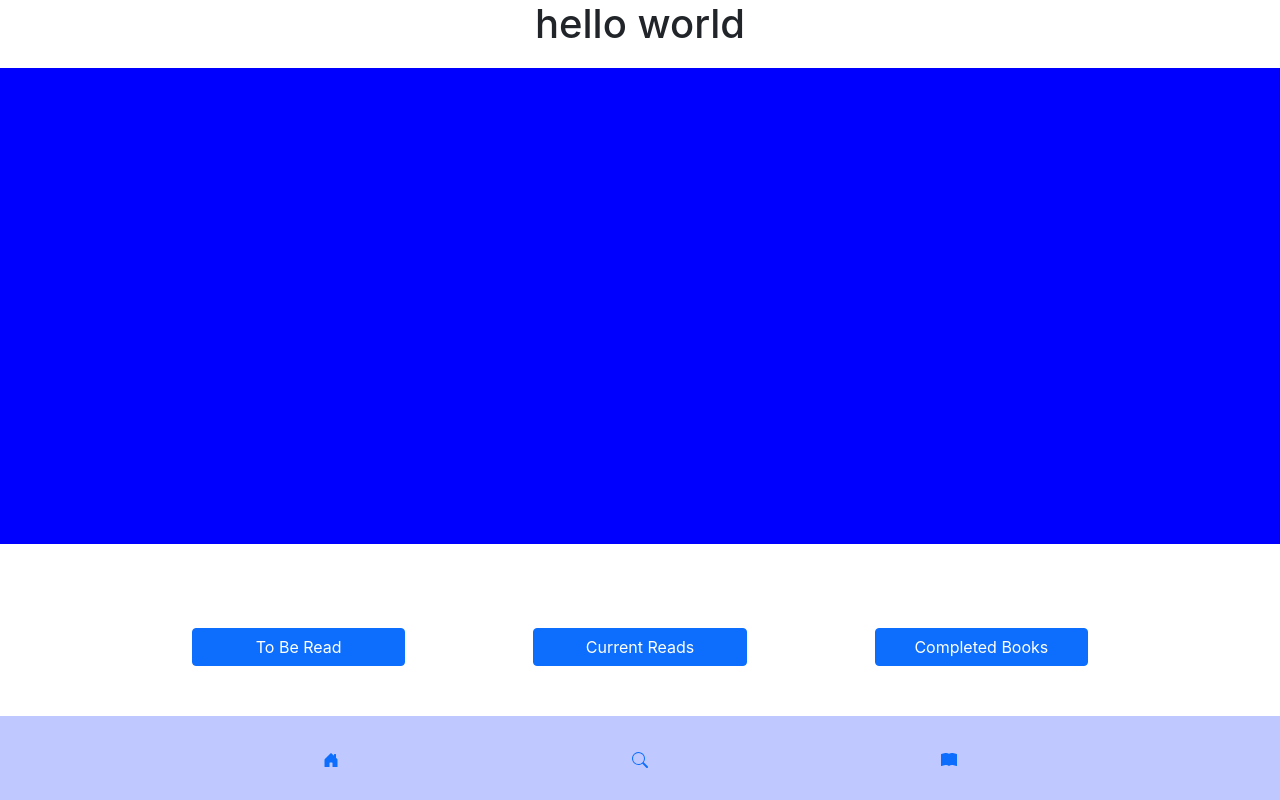
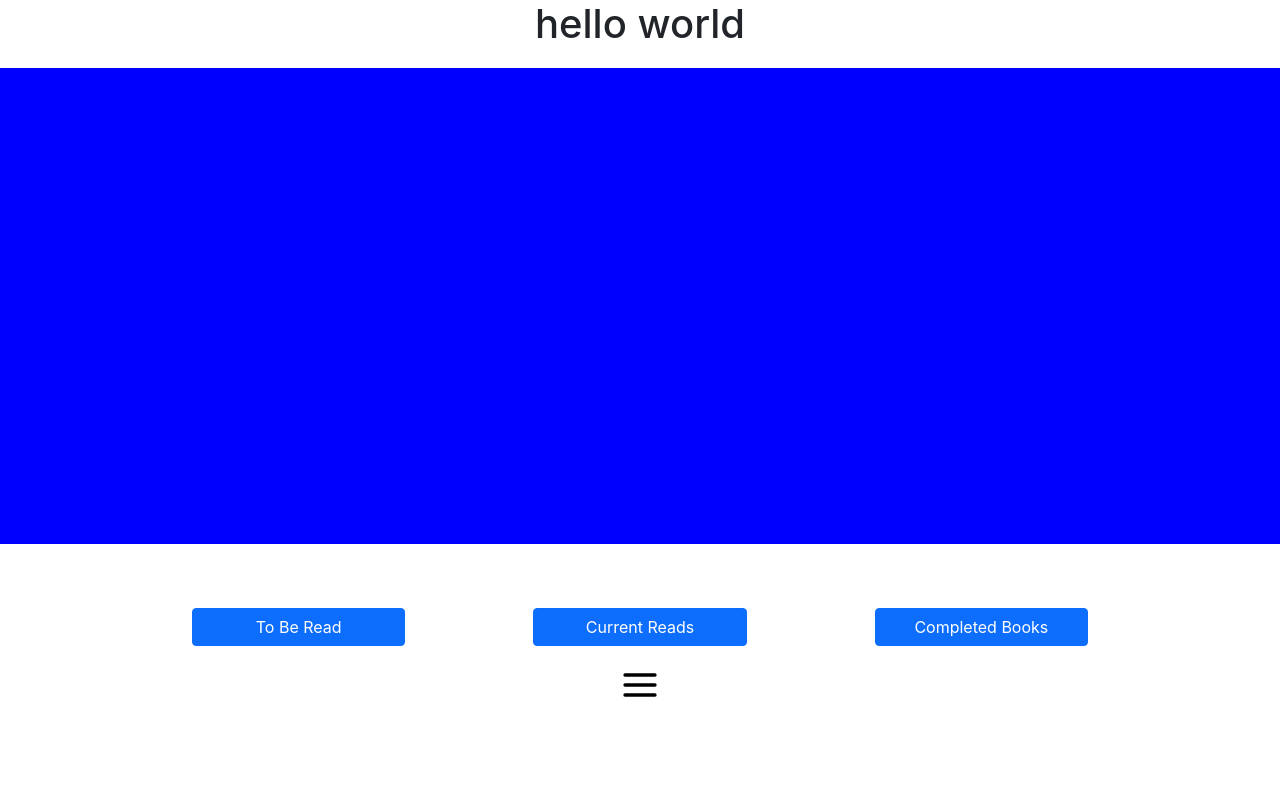
Before and after one commit to partyzl/bookstack, a React (Create React App) app in the folder client/: page / in a window 1280 px wide. Built offline with nearby package versions, Linux system fonts and the light colour scheme.

Commit message:
navbar not fully responsive yet, still working on this for desktop and going to remove the hamburger button from mboile

```diff
--- a/client/package.json
+++ b/client/package.json
@@ -8,6 +8,7 @@
     "@testing-library/user-event": "^12.8.3",
     "react": "^17.0.2",
     "react-dom": "^17.0.2",
+    "react-icons": "^4.3.1",
     "react-router-dom": "^5.3.0",
     "react-scripts": "4.0.3",
     "react-slick": "^0.28.1",
--- a/client/src/components/SimpleSlider/styles.css
+++ b/client/src/components/SimpleSlider/styles.css
@@ -1,6 +1,6 @@
 .slider {
   margin-top: 20px;
-  margin-bottom: 20px;
+  margin-bottom: 20x;
   max-width: 100vw;
   background-color: blue;
 }
--- a/client/src/layout/Nav/index.js
+++ b/client/src/layout/Nav/index.js
@@ -1,11 +1,33 @@
-import React from "react";
+import React, { useState } from "react";
 import { NavLink } from "react-router-dom";
+import { MdClose } from "react-icons/md"
+import { FiMenu } from "react-icons/fi"
 import "./styles.css";
+
 const Nav = () => {
+  const [navbarOpen, setNavbarOpen] = useState(false)
+
+  const handleToggle = () => {
+    setNavbarOpen(!navbarOpen)
+  }
+
+  const closeMenu = () => {
+    setNavbarOpen(false)
+  }
+
   return (
     <div>
       <nav className="navbar fixed-bottom navbar-light">
-        <NavLink to="/home" activeClassName="current">
+
+      <button onClick={handleToggle} className="hamburger-button">
+        {navbarOpen ? (
+          <MdClose style={{ color: "black", width: "40px", height: "40px" }} />
+        ) : (
+          <FiMenu style={{ color: "black", width: "40px", height: "40px" }} />
+        )}
+      </button>
+
+        <NavLink to="/home" activeClassName="current" className={`menuNav ${navbarOpen ? " showMenu" : ""}`} onClick={() => closeMenu()} exact>
           <svg
 
             xmlns="http://www.w3.org/2000/svg"
@@ -17,8 +39,10 @@ const Nav = () => {
           >
             <path d="M6.5 14.5v-3.505c0-.245.25-.495.5-.495h2c.25 0 .5.25.5.5v3.5a.5.5 0 0 0 .5.5h4a.5.5 0 0 0 .5-.5v-7a.5.5 0 0 0-.146-.354L13 5.793V2.5a.5.5 0 0 0-.5-.5h-1a.5.5 0 0 0-.5.5v1.293L8.354 1.146a.5.5 0 0 0-.708 0l-6 6A.5.5 0 0 0 1.5 7.5v7a.5.5 0 0 0 .5.5h4a.5.5 0 0 0 .5-.5z" />
           </svg>
+          <h4 className="nav-text">Home</h4>
         </NavLink>
-        <NavLink to="/search" activeClassName="current">
+
+        <NavLink to="/search" activeClassName="current" className={`menuNav ${navbarOpen ? " showMenu" : ""}`} onClick={() => closeMenu()} exact>
           <svg
             xmlns="http://www.w3.org/2000/svg"
             width="16"
@@ -29,8 +53,10 @@ const Nav = () => {
           >
             <path d="M11.742 10.344a6.5 6.5 0 1 0-1.397 1.398h-.001c.03.04.062.078.098.115l3.85 3.85a1 1 0 0 0 1.415-1.414l-3.85-3.85a1.007 1.007 0 0 0-.115-.1zM12 6.5a5.5 5.5 0 1 1-11 0 5.5 5.5 0 0 1 11 0z" />
           </svg>
+          <h4 className="nav-text">Search</h4>
         </NavLink>
-        <NavLink to="/library" activeClassName="current">
+
+        <NavLink to="/library" activeClassName="current" className={`menuNav ${navbarOpen ? " showMenu" : ""}`} onClick={() => closeMenu()} exact>
           <svg
             xmlns="http://www.w3.org/2000/svg"
             width="16"
@@ -41,6 +67,7 @@ const Nav = () => {
           >
             <path d="M8 1.783C7.015.936 5.587.81 4.287.94c-1.514.153-3.042.672-3.994 1.105A.5.5 0 0 0 0 2.5v11a.5.5 0 0 0 .707.455c.882-.4 2.303-.881 3.68-1.02 1.409-.142 2.59.087 3.223.877a.5.5 0 0 0 .78 0c.633-.79 1.814-1.019 3.222-.877 1.378.139 2.8.62 3.681 1.02A.5.5 0 0 0 16 13.5v-11a.5.5 0 0 0-.293-.455c-.952-.433-2.48-.952-3.994-1.105C10.413.809 8.985.936 8 1.783z" />
           </svg>
+          <h4 className="nav-text">Library</h4>
         </NavLink>
       </nav>
     </div>
--- a/client/src/layout/Nav/styles.css
+++ b/client/src/layout/Nav/styles.css
@@ -1,5 +1,72 @@
 .navbar {
-    background-color: rgb(192, 201, 255);
     padding: 30px;
     justify-content: space-evenly;
+    transition: .5s ease;
 }
+
+.nav-text {
+    display: none;
+}
+
+/* .hamburger-button {
+    display: none;
+} */
+
+@media (min-width: 600px) {
+    /* .navbar {
+        height: 100%;
+        width: 150px;
+        position: fixed;
+        transition: .5s ease;
+        left: 0;
+        top: 0;
+        padding-top: 20px;
+        background-color: lightblue;
+        overflow-x: hidden;
+        display: flex;
+        flex-direction: column;
+        align-items: center;
+    } */
+
+    .navBar {
+        position: relative;
+      }
+
+    .hamburger-button {
+        position: static;
+        top: 0px;
+        left: 0px;
+        z-index: 10;
+        background: transparent;
+        border: none;
+        cursor: pointer;
+        color: black;
+    }
+
+    .menuNav {
+        overflow-y: scroll;
+        list-style: none;
+        position: fixed;
+        top: 0;
+        left: 0;
+        bottom: 0;
+        height: 100vh;
+        width: 0;
+        overflow: hidden;
+        max-width: 290px;
+        z-index: 9;
+    }
+
+    .menuNav.showMenu {
+        width: 100%;
+    }
+
+    .menuNav li:first-child {
+        margin-top: 7rem;
+    }
+
+    h4.nav-text {
+        display: contents;
+    }
+
+  }
--- a/client/src/pages/Home/index.js
+++ b/client/src/pages/Home/index.js
@@ -36,6 +36,7 @@ const Home = () => {
           onClick={toBeRead}
         />
       </div>
+
       <Nav />
     </div>
   );
```
Also changed, not shown: 1 other file (tests, documents, lock files or other folders).
